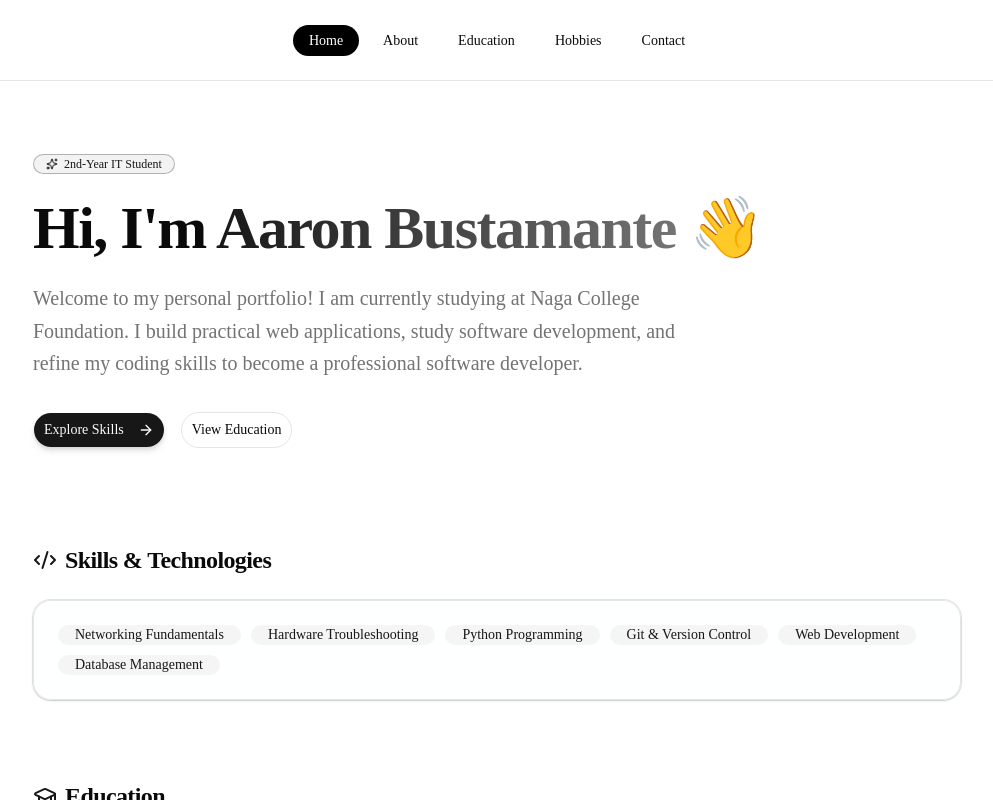
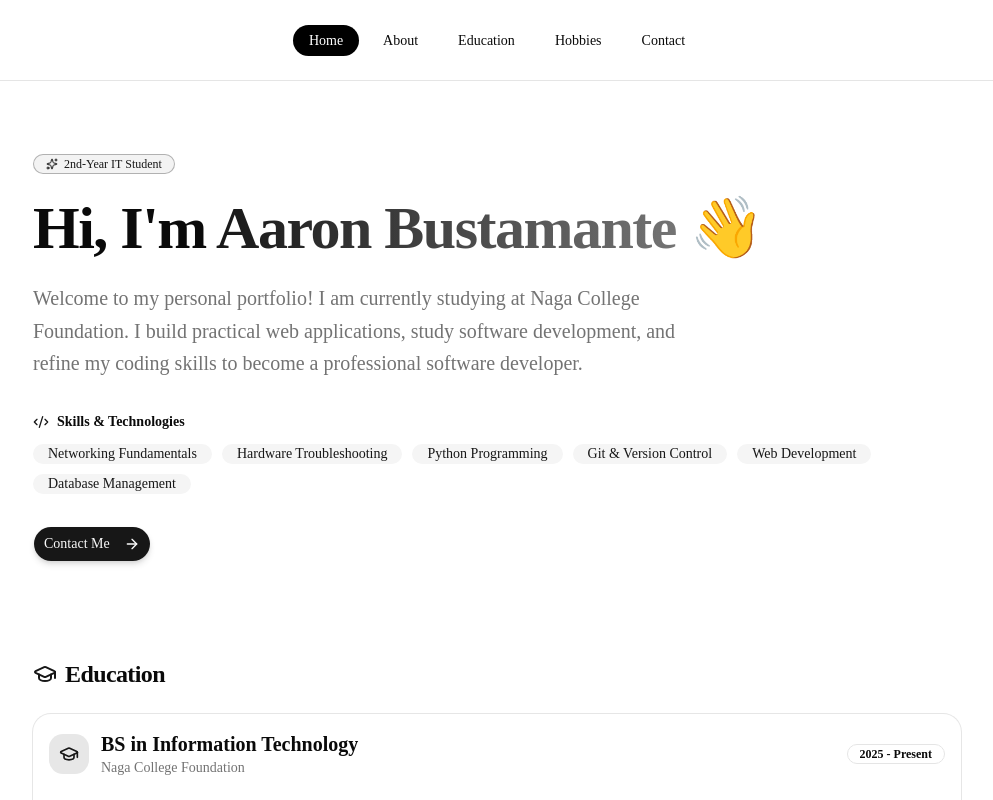
Before and after one commit to aabustamante-wq/my-portfolio, a Next.js app: page / in a window 1280 px wide. Shown: the top 800 px of the page, without its empty margins (143-1136 px from the left). Built offline with nearby package versions, Linux system fonts and the light colour scheme.

Commit message:
Move skills into About section and remove separate skills section

```diff
--- a/app/page.tsx
+++ b/app/page.tsx
@@ -145,7 +145,7 @@ export default function Home() {
         id="home"
         className="min-h-screen bg-background text-foreground px-4 py-12 md:px-8 lg:px-12 max-w-5xl mx-auto space-y-20 scroll-smooth"
       >
-        {/* Hero Section */}
+        {/* About Section */}
         <section
           id="about"
           className="relative space-y-6 pt-6 pb-4 scroll-mt-28"
@@ -175,53 +175,37 @@ export default function Home() {
             become a professional software developer.
           </p>
 
+          {/* Integrated Skills & Technologies */}
+          <div className="space-y-3 pt-2">
+            <div className="flex items-center gap-2 text-sm font-semibold text-foreground">
+              <Code2 className="h-4 w-4 text-primary" />
+              <span>Skills & Technologies</span>
+            </div>
+            <div className="flex flex-wrap gap-2.5">
+              {skills.map((skill, index) => (
+                <Badge
+                  key={index}
+                  variant="secondary"
+                  className="px-3.5 py-1.5 text-sm font-medium rounded-xl hover:bg-primary hover:text-primary-foreground transition-all cursor-default"
+                >
+                  {skill}
+                </Badge>
+              ))}
+            </div>
+          </div>
+
           <div className="flex flex-wrap items-center gap-4 pt-2">
             <Button
               asChild
               size="lg"
               className="rounded-full shadow-md hover:shadow-lg transition-all"
             >
-              <Link href="#skills">
-                Explore Skills
+              <Link href="#contact">
+                Contact Me
                 <ArrowRight className="ml-2 h-4 w-4" />
               </Link>
             </Button>
-
-            <Button
-              variant="outline"
-              size="lg"
-              asChild
-              className="rounded-full"
-            >
-              <Link href="#education">View Education</Link>
-            </Button>
           </div>
-        </section>
-
-        {/* Skills Section */}
-        <section id="skills" className="space-y-6 scroll-mt-28">
-          <div className="flex items-center gap-2">
-            <Code2 className="h-6 w-6 text-primary" />
-            <h2 className="text-2xl font-bold tracking-tight">
-              Skills & Technologies
-            </h2>
-          </div>
-
-          <Card className="rounded-2xl border bg-card/50 backdrop-blur-sm p-6 shadow-sm">
-            <CardContent className="p-0">
-              <div className="flex flex-wrap gap-2.5">
-                {skills.map((skill, index) => (
-                  <Badge
-                    key={index}
-                    variant="secondary"
-                    className="px-4 py-2 text-sm font-medium rounded-xl hover:bg-primary hover:text-primary-foreground transition-all cursor-default"
-                  >
-                    {skill}
-                  </Badge>
-                ))}
-              </div>
-            </CardContent>
-          </Card>
         </section>
 
         {/* Education Section */}
```
